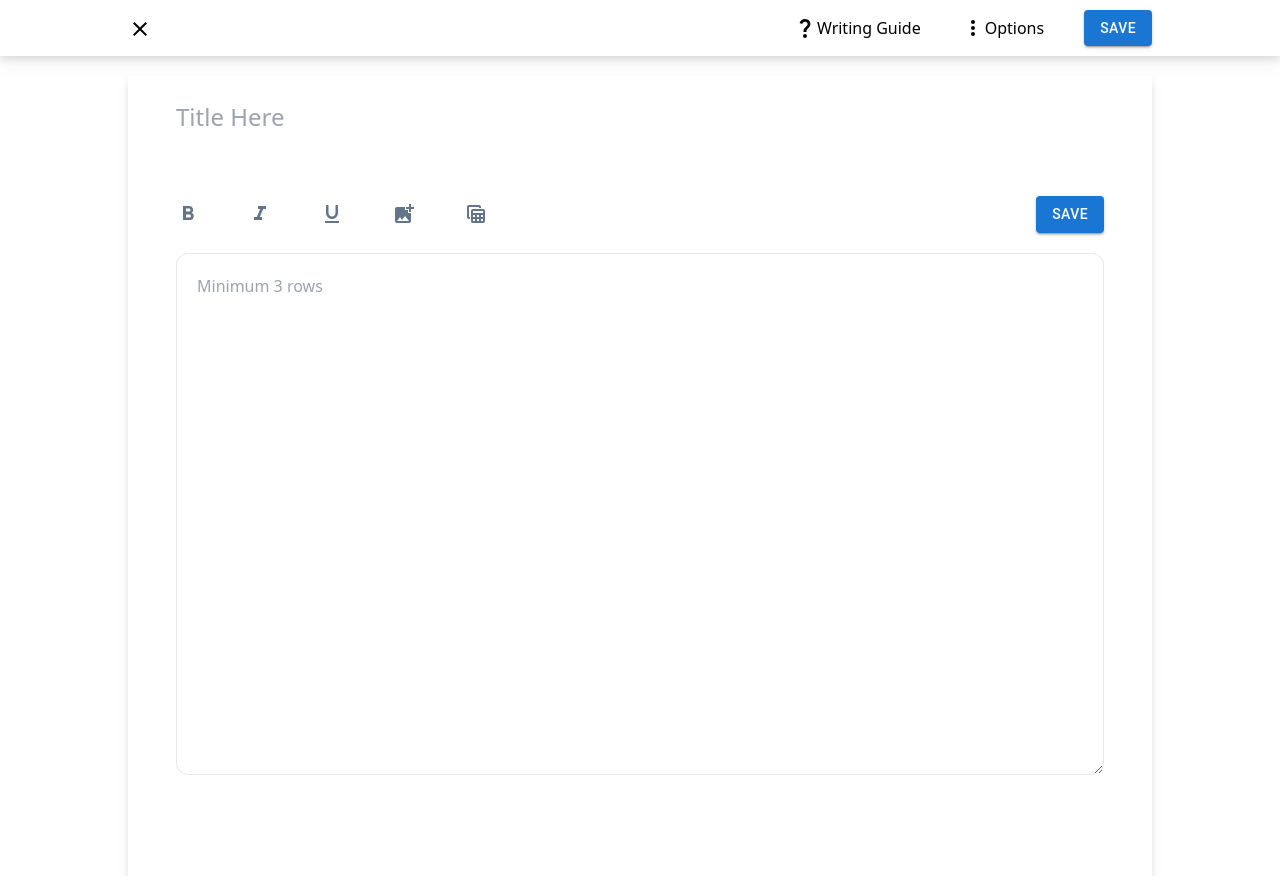
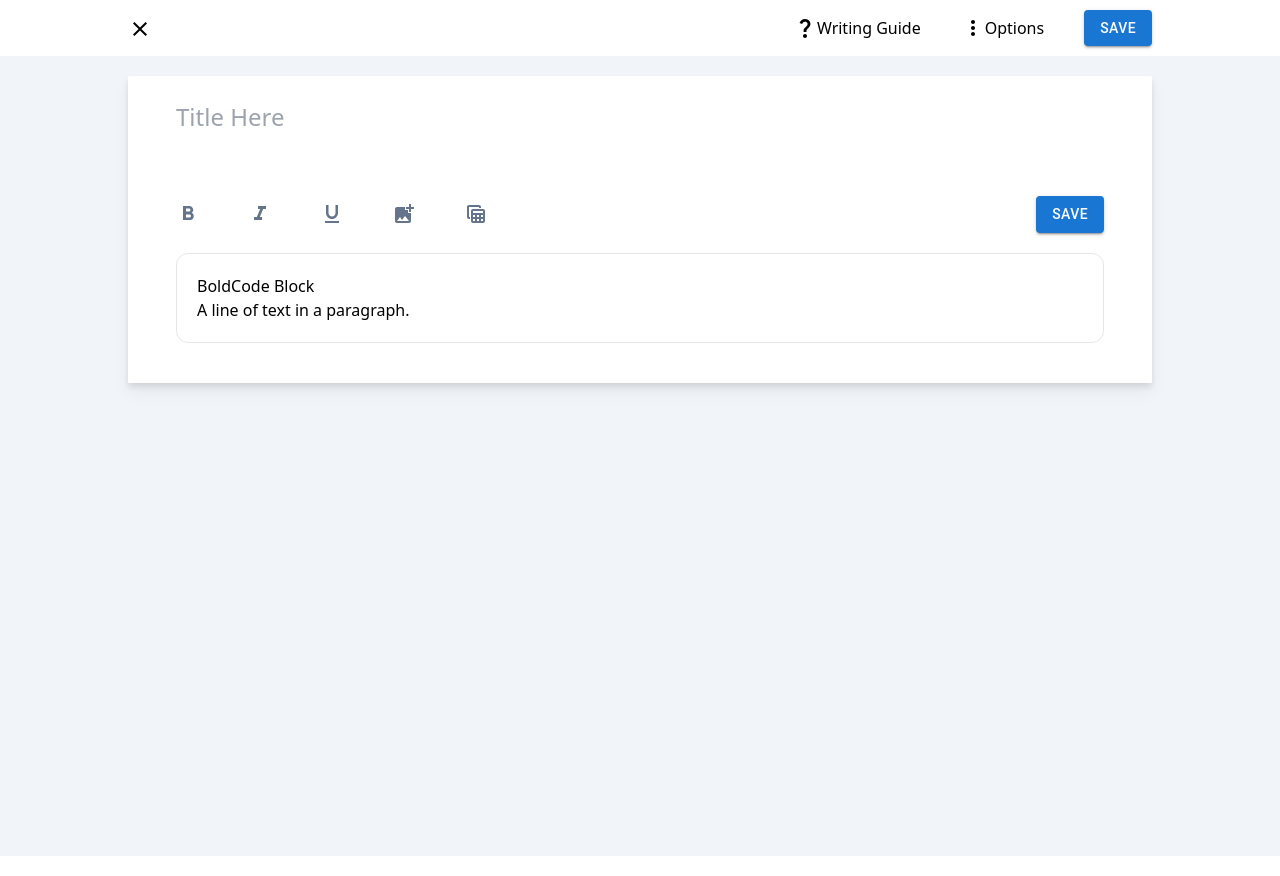
Before and after one commit to prajjwalarora/GeekDocs, a React (Create React App) app: page / in a window 1280 px wide. Built offline with nearby package versions, Linux system fonts and the light colour scheme; no server answers.

Commit message:
editor event added

```diff
--- a/src/App.js
+++ b/src/App.js
@@ -1,25 +1,10 @@
 import React from "react";
-import EditorElement from "./components/Editor/EditorElement";
-import NavBar from "./components/Navbar/navbar";
+import DocumentPage from "./pages/DocumentPage";
 
 const App = () => {
   return (
     <div>
-      <div className="mainContent">
-        <div className="nav-wrapper bg-white w-100vh drop-shadow-lg">
-          <div className="w-[80%] m-auto h-14 bg-white">
-            <NavBar />
-          </div>
-        </div>
-
-        <div className="content-area relative">
-          <div className="h-[100%] w-[100%] bg-slate-50 absolute">
-            <div className="w-[80%] bg-white h-[100vh] mt-5 ml-auto mr-auto  drop-shadow-lg">
-              <EditorElement />
-            </div>
-          </div>
-        </div>
-      </div>
+      <DocumentPage />
     </div>
   );
 };
--- a/src/components/Editor/EditorBox/EditorBox.js
+++ b/src/components/Editor/EditorBox/EditorBox.js
@@ -1,16 +1,173 @@
-import React from "react";
+import React, { useCallback, useEffect, useState } from "react";
+import { createEditor, Editor, Text, Transforms } from "slate";
+import { Slate, Editable, withReact } from "slate-react";
 // import Textarea from "@mui/joy/Textarea";
 import TextareaAutosize from "@mui/material/TextareaAutosize";
 
-const EditorBox = () => {
+const CodeElement = (props) => {
+  return (
+    <pre {...props.attributes}>
+      <code>{props.children}</code>
+    </pre>
+  );
+};
+
+const DefaultElement = (props) => {
+  return <p {...props.attributes}>{props.children}</p>;
+};
+
+const Leaf = (props) => {
+  return (
+    <span
+      {...props.attributes}
+      style={{ fontWeight: props.leaf.bold ? "bold" : "normal" }}
+    >
+      {props.children}
+    </span>
+  );
+};
+
+const EditorBox = ({ socket }) => {
+  const [editor] = useState(() => withReact(createEditor()));
+  const [initialValue, setInitialValue] = useState([
+    {
+      type: "paragraph",
+      children: [{ text: "A line of text in a paragraph." }],
+    },
+  ]);
+
+  useEffect(() => {
+    if (socket) {
+      socket.on("input-by-user", (data) => {
+        setInitialValue(() => [...JSON.parse(data)]);
+      });
+    }
+  }, [setInitialValue, socket]);
+
+  const renderElement = useCallback((props) => {
+    switch (props.element.type) {
+      case "code":
+        return <CodeElement {...props} />;
+      default:
+        return <DefaultElement {...props} />;
+    }
+  }, []);
+
+  const renderLeaf = useCallback((props) => {
+    return <Leaf {...props} />;
+  }, []);
+
+  const CustomEditor = {
+    isBoldMarkActive(editor) {
+      const [match] = Editor.nodes(editor, {
+        match: (n) => n.bold === true,
+        universal: true,
+      });
+
+      return !!match;
+    },
+
+    isCodeBlockActive(editor) {
+      const [match] = Editor.nodes(editor, {
+        match: (n) => n.type === "code",
+      });
+
+      return !!match;
+    },
+
+    toggleBoldMark(editor) {
+      const isActive = CustomEditor.isBoldMarkActive(editor);
+      Transforms.setNodes(
+        editor,
+        { bold: isActive ? null : true },
+        { match: (n) => Text.isText(n), split: true }
+      );
+    },
+
+    toggleCodeBlock(editor) {
+      const isActive = CustomEditor.isCodeBlockActive(editor);
+      Transforms.setNodes(
+        editor,
+        { type: isActive ? null : "code" },
+        { match: (n) => Editor.isBlock(editor, n) }
+      );
+    },
+  };
+  console.log(initialValue);
+
   return (
     <div className="px-12">
-      <TextareaAutosize
-        aria-label="minimum height"
-        minRows={20}
-        placeholder="Minimum 3 rows"
-        className="p-5 w-full border rounded-xl"
-      />
+      <div className="p-5 w-full border rounded-xl">
+        <Slate
+          editor={editor}
+          value={initialValue}
+          onChange={(value) => {
+            const isAstChange = editor.operations.some(
+              (op) => "set_selection" !== op.type
+            );
+            if (isAstChange) {
+              const content = JSON.stringify(value);
+              localStorage.setItem("content", content);
+              socket.emit("input-by-user", content);
+            }
+          }}
+        >
+          <div>
+            <button
+              onMouseDown={(event) => {
+                event.preventDefault();
+                CustomEditor.toggleBoldMark(editor);
+              }}
+            >
+              Bold
+            </button>
+            <button
+              onMouseDown={(event) => {
+                event.preventDefault();
+                CustomEditor.toggleCodeBlock(editor);
+              }}
+            >
+              Code Block
+            </button>
+          </div>
+
+          <Editable
+            renderElement={renderElement}
+            renderLeaf={renderLeaf}
+            onKeyDown={(event) => {
+              if (!event.ctrlKey) {
+                return;
+              }
+
+              switch (event.key) {
+                case "`": {
+                  event.preventDefault();
+                  const [match] = Editor.nodes(editor, {
+                    match: (n) => n.type === "code",
+                  });
+                  Transforms.setNodes(
+                    editor,
+                    { type: match ? "paragraph" : "code" },
+                    { match: (n) => Editor.isBlock(editor, n) }
+                  );
+                  break;
+                }
+
+                case "b": {
+                  event.preventDefault();
+                  Transforms.setNodes(
+                    editor,
+                    { bold: true },
+
+                    { match: (n) => Text.isText(n), split: true }
+                  );
+                  break;
+                }
+              }
+            }}
+          />
+        </Slate>
+      </div>
     </div>
   );
 };
--- a/src/components/Editor/EditorElement.js
+++ b/src/components/Editor/EditorElement.js
@@ -4,7 +4,7 @@
 import EditorHeader from "./EditorHeader/EditorHeader";
 import EditorWidgets from "./EditorWidgets/EditorWidgets";
 
-const EditorElement = () => {
+const EditorElement = ({ socket }) => {
   function boldHandler() {
     console.log("Bold Clicked");
   }
@@ -22,7 +22,7 @@
         italicHandler={italicHandler}
         underlineHandler={underlineHandler}
       />
-      <EditorBox />
+      <EditorBox socket={socket} />
     </div>
   );
 };
--- a/src/pages/DocumentPage.jsx
+++ b/src/pages/DocumentPage.jsx
@@ -1,5 +1,8 @@
 import { useEffect, useState } from "react";
 import { io } from "socket.io-client";
+
+import NavBar from "../components/Navbar/navbar";
+import EditorElement from "../components/Editor/EditorElement";
 
 const DocumentPage = () => {
   const [socket, setSocket] = useState(null);
@@ -15,7 +18,26 @@
       });
     }
   }, [socket]);
-  return <div>DocumentPage</div>;
+  return (
+    <div>
+      {" "}
+      <div className="mainContent">
+        <div className="nav-wrapper bg-white w-100vh drop-shadow-lg">
+          <div className="w-[80%] m-auto h-14 bg-white">
+            <NavBar />
+          </div>
+        </div>
+
+        <div className="content-area relative">
+          <div className="h-[100vh] w-[100%] bg-slate-100 absolute">
+            <div className="w-[80%] bg-white mt-5 ml-auto mr-auto  drop-shadow-lg pb-10">
+              <EditorElement socket={socket} />
+            </div>
+          </div>
+        </div>
+      </div>
+    </div>
+  );
 };
 
 export default DocumentPage;
```
